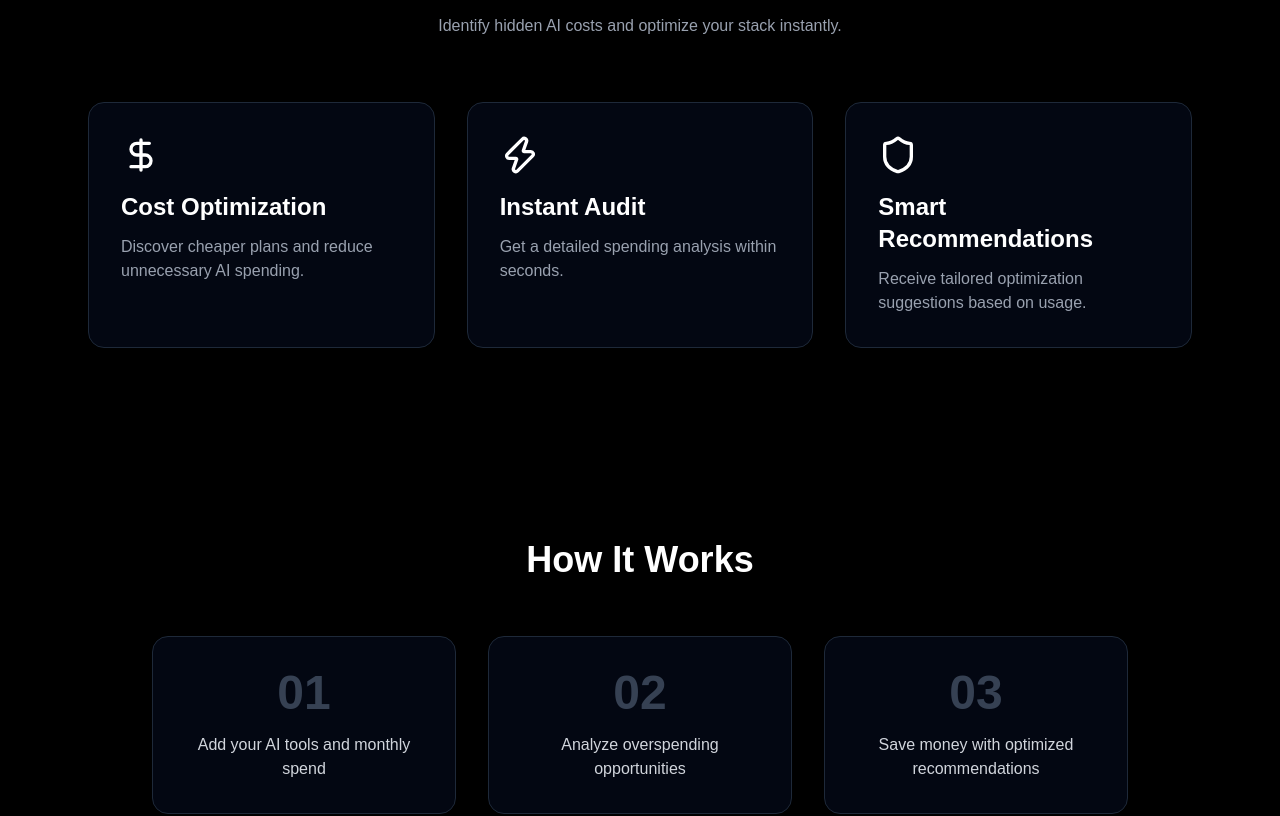
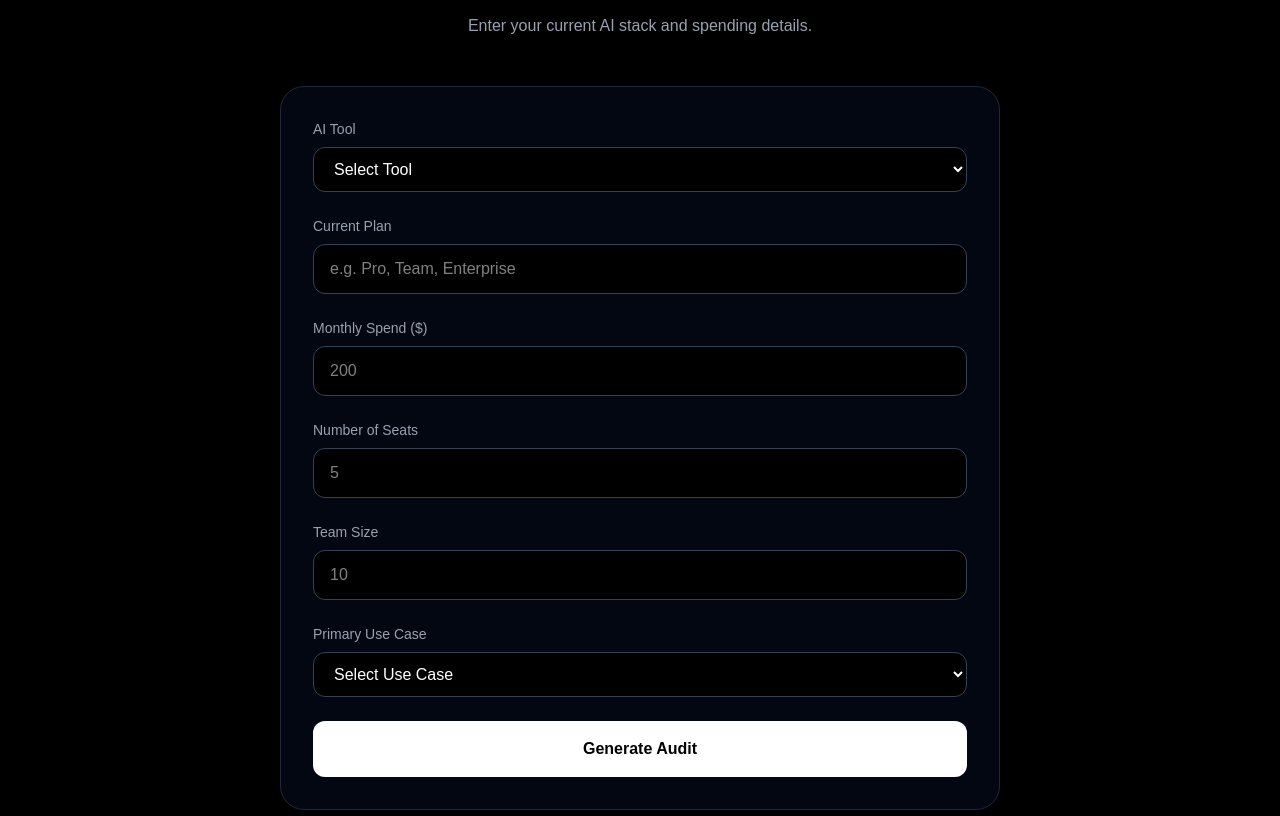
Before and after one commit to madhumithasamala23/ai-spend-audit, a Next.js app: page / in a window 1280 px wide. Shown: the part 906-1722 px from the top of the page. Built offline with nearby package versions, Linux system fonts and the light colour scheme.

Commit message:
feat: implement initial AI spend audit form

```diff
--- a/app/page.tsx
+++ b/app/page.tsx
@@ -3,7 +3,7 @@ import Features from "@/components/features";
 import HowItWorks from "@/components/how-it-works";
 import Testimonials from "@/components/testimonials";
 import Footer from "@/components/footer";
-
+import AuditForm from "@/components/audit-form";
 export default function Home() {
   return (
     <main className="relative bg-black text-white overflow-hidden">
@@ -37,7 +37,7 @@ export default function Home() {
         </div>
 
       </section>
-
+      <AuditForm />
       <Features />
 
       <HowItWorks />
--- /dev/null
+++ b/components/audit-form.tsx
@@ -0,0 +1,175 @@
+"use client";
+
+import { useState } from "react";
+
+const tools = [
+  "ChatGPT",
+  "Claude",
+  "Cursor",
+  "GitHub Copilot",
+  "Gemini",
+];
+
+export default function AuditForm() {
+  const [formData, setFormData] = useState({
+    tool: "",
+    plan: "",
+    spend: "",
+    seats: "",
+    teamSize: "",
+    useCase: "",
+  });
+
+  function handleChange(
+    e: React.ChangeEvent<HTMLInputElement | HTMLSelectElement>
+  ) {
+    setFormData({
+      ...formData,
+      [e.target.name]: e.target.value,
+    });
+  }
+
+  function handleSubmit(e: React.FormEvent) {
+    e.preventDefault();
+
+    console.log(formData);
+
+    alert("Audit submitted!");
+  }
+
+  return (
+    <section className="max-w-3xl mx-auto px-6 py-24">
+
+      <div className="text-center mb-12">
+        <h2 className="text-4xl font-bold">
+          Start Your AI Spend Audit
+        </h2>
+
+        <p className="text-gray-400 mt-4">
+          Enter your current AI stack and spending details.
+        </p>
+      </div>
+
+      <form
+        onSubmit={handleSubmit}
+        className="bg-gray-950 border border-gray-800 rounded-3xl p-8 space-y-6"
+      >
+
+        {/* Tool */}
+        <div>
+          <label className="block mb-2 text-sm text-gray-400">
+            AI Tool
+          </label>
+
+          <select
+            name="tool"
+            value={formData.tool}
+            onChange={handleChange}
+            className="w-full bg-black border border-gray-700 rounded-xl px-4 py-3"
+          >
+            <option value="">Select Tool</option>
+
+            {tools.map((tool) => (
+              <option key={tool} value={tool}>
+                {tool}
+              </option>
+            ))}
+          </select>
+        </div>
+
+        {/* Plan */}
+        <div>
+          <label className="block mb-2 text-sm text-gray-400">
+            Current Plan
+          </label>
+
+          <input
+            type="text"
+            name="plan"
+            placeholder="e.g. Pro, Team, Enterprise"
+            value={formData.plan}
+            onChange={handleChange}
+            className="w-full bg-black border border-gray-700 rounded-xl px-4 py-3"
+          />
+        </div>
+
+        {/* Spend */}
+        <div>
+          <label className="block mb-2 text-sm text-gray-400">
+            Monthly Spend ($)
+          </label>
+
+          <input
+            type="number"
+            name="spend"
+            placeholder="200"
+            value={formData.spend}
+            onChange={handleChange}
+            className="w-full bg-black border border-gray-700 rounded-xl px-4 py-3"
+          />
+        </div>
+
+        {/* Seats */}
+        <div>
+          <label className="block mb-2 text-sm text-gray-400">
+            Number of Seats
+          </label>
+
+          <input
+            type="number"
+            name="seats"
+            placeholder="5"
+            value={formData.seats}
+            onChange={handleChange}
+            className="w-full bg-black border border-gray-700 rounded-xl px-4 py-3"
+          />
+        </div>
+
+        {/* Team Size */}
+        <div>
+          <label className="block mb-2 text-sm text-gray-400">
+            Team Size
+          </label>
+
+          <input
+            type="number"
+            name="teamSize"
+            placeholder="10"
+            value={formData.teamSize}
+            onChange={handleChange}
+            className="w-full bg-black border border-gray-700 rounded-xl px-4 py-3"
+          />
+        </div>
+
+        {/* Use Case */}
+        <div>
+          <label className="block mb-2 text-sm text-gray-400">
+            Primary Use Case
+          </label>
+
+          <select
+            name="useCase"
+            value={formData.useCase}
+            onChange={handleChange}
+            className="w-full bg-black border border-gray-700 rounded-xl px-4 py-3"
+          >
+            <option value="">Select Use Case</option>
+            <option value="coding">Coding</option>
+            <option value="writing">Writing</option>
+            <option value="research">Research</option>
+            <option value="data">Data Analysis</option>
+            <option value="mixed">Mixed</option>
+          </select>
+        </div>
+
+        <button
+          type="submit"
+          className="w-full bg-white text-black py-4 rounded-xl font-semibold hover:scale-[1.02] transition"
+        >
+          Generate Audit
+        </button>
+
+      </form>
+    </section>
+  );
+}
```
